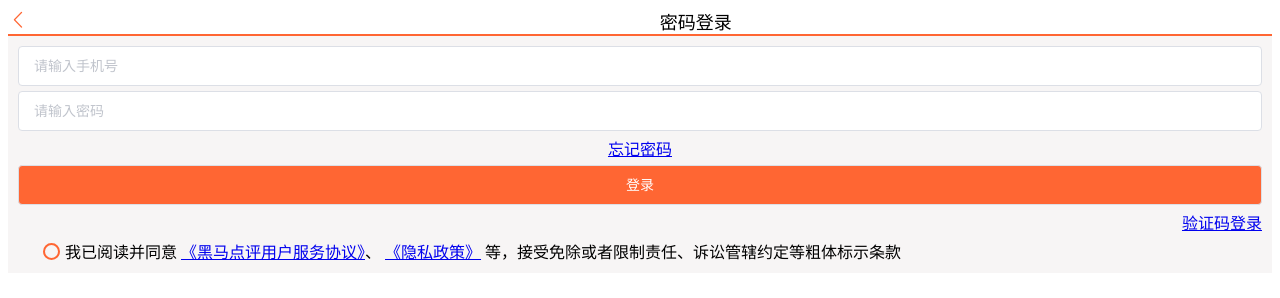
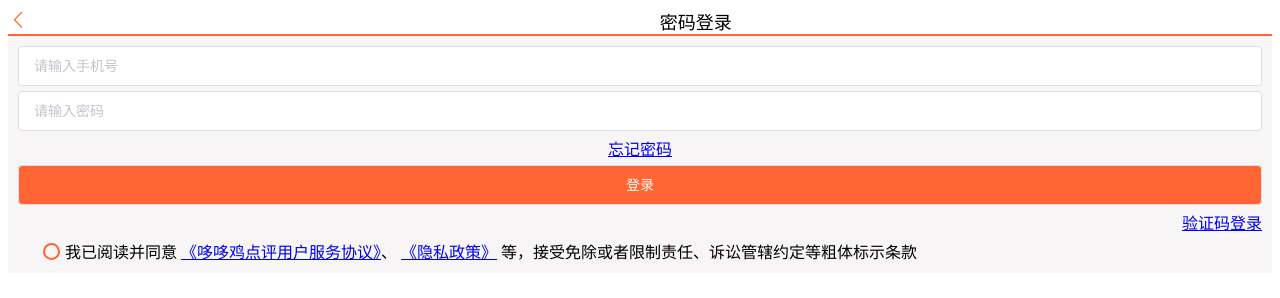
Before and after one commit to Riven872/GuoYelp, a plain HTML site: page web-app/login2.html in a window 1280 px wide. Drawn offline with Linux system fonts and the light colour scheme.

Commit message:
点评项目 修改前端标题

```diff
--- a/web-app/login2.html
+++ b/web-app/login2.html
@@ -3,7 +3,7 @@
 <head>
   <meta http-equiv="Content-Type" content="text/html; charset=UTF-8">
   <meta name="viewport" content="width=device-width, initial-scale=1, maximum-scale=1, user-scalable=0">
-  <title>黑马点评</title>
+  <title>哆哆鸡点评</title>
   <link href="./css/login.css" rel="stylesheet">
   <!-- 引入样式 -->
   <link rel="stylesheet" href="./css/element.css">
@@ -43,7 +43,7 @@
         </div>
         <div>我已阅读并同意
           <a href="javascript:void(0)">
-          《黑马点评用户服务协议》</a>、
+          《哆哆鸡点评用户服务协议》</a>、
           <a href="javascript:void(0)">《隐私政策》</a>
           等，接受免除或者限制责任、诉讼管辖约定等粗体标示条款
         </div>
```
Also changed, not shown: web-app/blog-detail.html (+1 -1 lines), web-app/blog-edit.html (+1 -1 lines), web-app/index.html (+1 -1 lines), web-app/info-edit.html (+1 -1 lines), web-app/info.html (+1 -1 lines), web-app/other-info.html (+1 -1 lines), web-app/shop-detail.html (+1 -1 lines), web-app/shop-list.html (+1 -1 lines).
